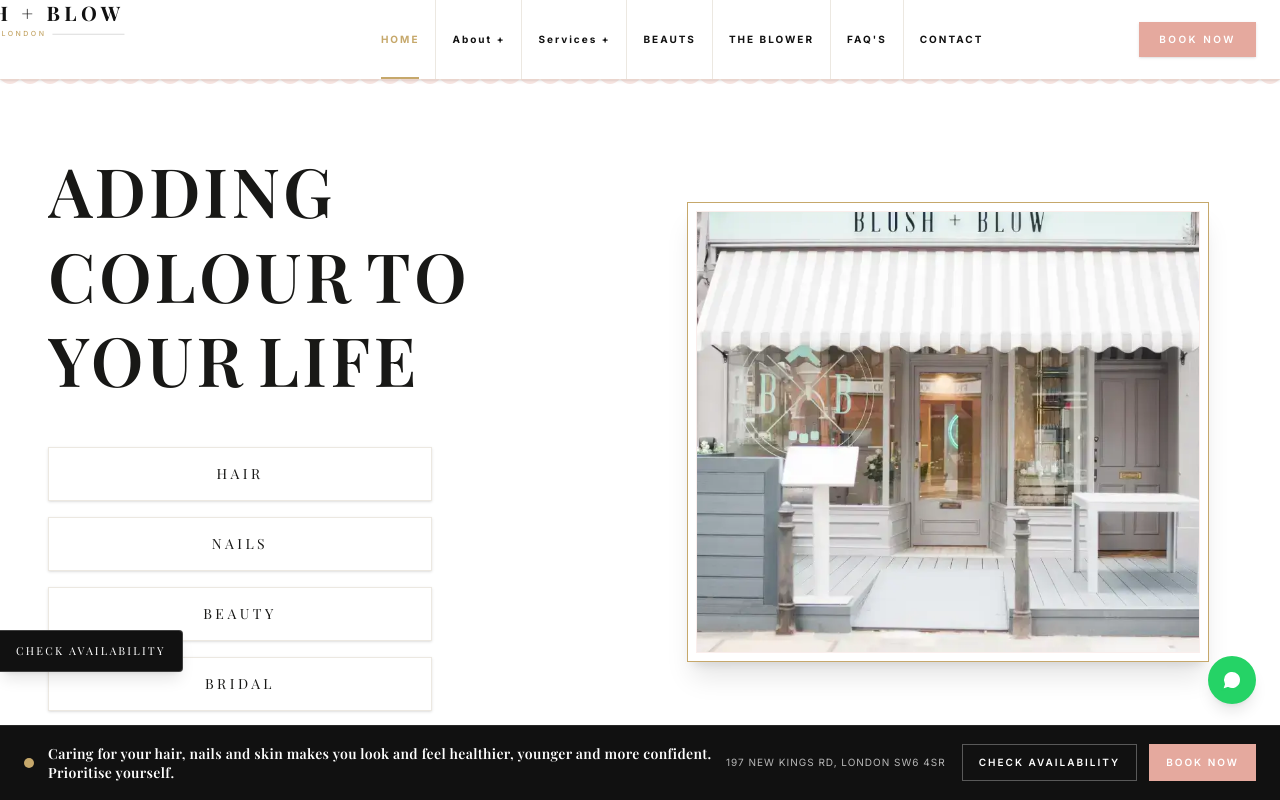
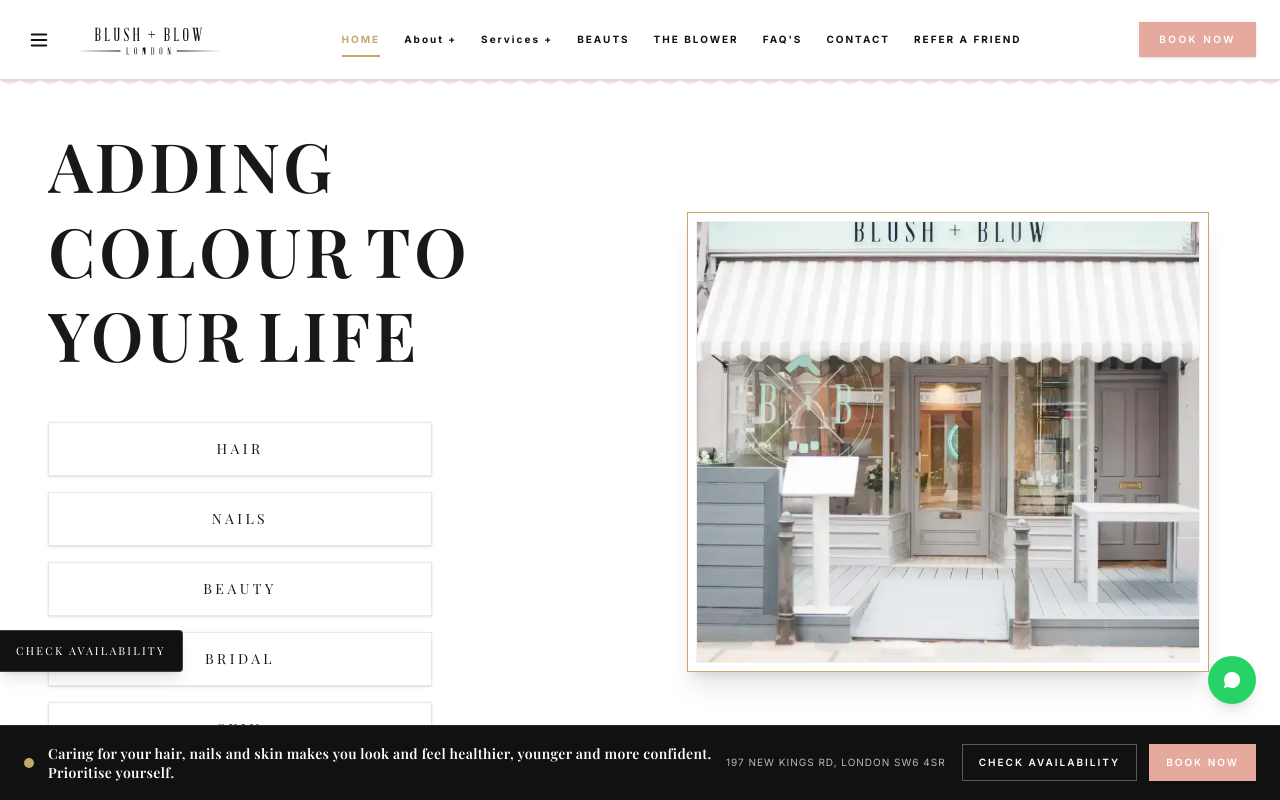
Before and after one commit to sidhivinayakdesigners/salonwebsitepreview.github.io, a Next.js app: page /salonwebsitepreview.github.io/ in a window 1280 px wide. Shown: the top 800 px of the page. Built offline with nearby package versions, Linux system fonts and the light colour scheme; a web font is replaced by a local one.

Commit message:
layout: align navigation bar layout, logo SVG, and hero categories with production live site

```diff
--- a/src/app/page.tsx
+++ b/src/app/page.tsx
@@ -239,7 +239,7 @@
                 }}
                 className="flex flex-col space-y-4 max-w-sm w-full mx-auto lg:mx-0"
               >
-                {["Hair", "Nails", "Beauty", "Bridal"].map((lbl) => (
+                {["Hair", "Nails", "Beauty", "Bridal", "Skin"].map((lbl) => (
                   <motion.div
                     key={lbl}
                     variants={{
@@ -251,7 +251,7 @@
                     whileTap={{ scale: 0.98 }}
                   >
                     <Link
-                      href={`/${lbl.toLowerCase()}`}
+                      href={lbl.toLowerCase() === "skin" ? "/beauty" : `/${lbl.toLowerCase()}`}
                       className="w-full block bg-white/60 text-[#181816] font-serif text-sm tracking-[0.25em] uppercase py-4 text-center hover:bg-[#E5A99E] hover:text-white hover:border-[#E5A99E] transition-all duration-300 shadow-sm border border-[#ECE8E1] rounded-none"
                     >
                       {lbl}
--- a/src/components/layout/navbar.tsx
+++ b/src/components/layout/navbar.tsx
@@ -33,91 +33,56 @@
 
         <div className="max-w-7xl mx-auto px-4 md:px-6 h-full flex items-center justify-between relative">
 
-          {/* Left Side: Hamburger (visible only on mobile/tablet) */}
-          <div className="flex items-center lg:hidden">
+          {/* Left Side: Hamburger & Logo (aligned horizontally for desktop, relative for mobile) */}
+          <div className="flex items-center space-x-5 z-10">
             <button
               onClick={toggleMobileMenu}
               className="text-[#111111] hover:text-[#C6A86B] transition-colors focus:outline-none p-1 cursor-pointer"
-              aria-label="Toggle mobile menu"
+              aria-label="Toggle menu"
             >
               {isMobileMenuOpen ? <X size={22} /> : <Menu size={22} />}
             </button>
-          </div>
 
-          {/* Logo Link: Centered absolutely on mobile, left-aligned/normal on desktop */}
-          <div className="absolute left-1/2 top-1/2 -translate-x-1/2 -translate-y-1/2 lg:static lg:transform-none z-10 flex flex-col items-center">
-            <Link href="/" className="flex flex-col items-center group">
-              <motion.span
-                initial="hidden"
-                animate="visible"
-                variants={{
-                  hidden: { opacity: 0 },
-                  visible: {
-                    opacity: 1,
-                    transition: {
-                      staggerChildren: 0.05,
-                      delayChildren: 0.5
-                    }
-                  }
-                }}
-                className="font-serif text-sm sm:text-base md:text-xl tracking-[0.15em] sm:tracking-[0.22em] text-[#111111] group-hover:text-[#C6A86B] transition-colors uppercase font-bold whitespace-nowrap"
-              >
-                {"BLUSH + BLOW".split("").map((char, idx) => (
-                  <motion.span
-                    key={idx}
-                    variants={{
-                      hidden: { opacity: 0, y: 8 },
-                      visible: { opacity: 1, y: 0 }
-                    }}
-                    transition={{ duration: 0.5, ease: [0.16, 1, 0.3, 1] }}
-                  >
-                    {char === " " ? "\u00A0" : char}
-                  </motion.span>
-                ))}
-              </motion.span>
-              <motion.div
-                initial={{ opacity: 0, scaleX: 0 }}
-                animate={{ opacity: 1, scaleX: 1 }}
-                transition={{ duration: 0.8, delay: 1.2, ease: "easeOut" }}
-                className="flex items-center w-full justify-center space-x-1.5 mt-0.5"
-              >
-                <div className="h-[0.5px] bg-[#111111]/15 flex-grow" />
-                <span className="text-[6px] sm:text-[7px] tracking-[0.25em] sm:tracking-[0.35em] text-[#C6A86B] uppercase font-sans font-medium">
-                  LONDON
-                </span>
-                <div className="h-[0.5px] bg-[#111111]/15 flex-grow" />
-              </motion.div>
+            {/* Logo Link */}
+            <Link href="/" className="flex items-center group shrink-0">
+              <div className="relative w-[150px] h-[40px]">
+                <img
+                  src="/images/logo.svg"
+                  alt="Blush + Blow London"
+                  className="object-contain w-full h-full"
+                />
+              </div>
             </Link>
           </div>
 
-          {/* Desktop Navigation Links */}
-          <nav className="hidden lg:flex items-center h-full text-[10px] font-sans font-bold tracking-[0.2em] uppercase">
+          {/* Desktop Navigation Links (Clean, borderless links centered vertically) */}
+          <nav className="hidden lg:flex items-center space-x-6 text-[10px] font-sans font-bold tracking-[0.2em] uppercase">
             <Link
               href="/"
-              className={`px-4 flex items-center h-full border-r border-[#ECE8E1] transition-colors hover:text-[#C6A86B] relative ${
+              className={`hover:text-[#C6A86B] relative transition-colors ${
                 pathname === "/" ? "text-[#C6A86B]" : "text-[#111111]"
               }`}
             >
               <span>Home</span>
               {pathname === "/" && (
-                <motion.div layoutId="nav-underline" className="absolute bottom-0 left-4 right-4 h-[2px] bg-[#C6A86B]" />
+                <motion.div layoutId="nav-underline" className="absolute bottom-[-10px] left-0 right-0 h-[2px] bg-[#C6A86B]" />
               )}
             </Link>
 
             {/* About Dropdown */}
             <div
-              className="relative h-full border-r border-[#ECE8E1]"
+              className="relative"
               onMouseEnter={() => setActiveDropdown("about")}
               onMouseLeave={() => setActiveDropdown(null)}
             >
               <button
-                className={`px-4 flex items-center h-full hover:text-[#C6A86B] transition-colors focus:outline-none space-x-1 cursor-pointer ${
+                className={`hover:text-[#C6A86B] transition-colors focus:outline-none space-x-1 cursor-pointer flex items-center ${
                   pathname.startsWith("/team-members") || pathname.startsWith("/careers") ? "text-[#C6A86B]" : "text-[#111111]"
                 }`}
               >
                 <span>About +</span>
                 {(pathname.startsWith("/team-members") || pathname.startsWith("/careers")) && (
-                  <motion.div layoutId="nav-underline" className="absolute bottom-0 left-4 right-4 h-[2px] bg-[#C6A86B]" />
+                  <motion.div layoutId="nav-underline" className="absolute bottom-[-10px] left-0 right-0 h-[2px] bg-[#C6A86B]" />
                 )}
               </button>
 
@@ -128,7 +93,7 @@
                     animate={{ opacity: 1, y: 0, scale: 1 }}
                     exit={{ opacity: 0, y: 12, scale: 0.95 }}
                     transition={{ type: "spring", stiffness: 420, damping: 28 }}
-                    className="absolute left-0 w-44 bg-[#FFFFFF] border border-[#ECE8E1] rounded shadow-lg py-2 z-50 text-[#111111] origin-top"
+                    className="absolute left-0 mt-2 w-44 bg-[#FFFFFF] border border-[#ECE8E1] rounded shadow-lg py-2 z-50 text-[#111111] origin-top"
                   >
                     {[
                       { href: "/team-members", label: "Team Members" },
@@ -154,18 +119,18 @@
 
             {/* Services Dropdown */}
             <div
-              className="relative h-full border-r border-[#ECE8E1]"
+              className="relative"
               onMouseEnter={() => setActiveDropdown("services")}
               onMouseLeave={() => setActiveDropdown(null)}
             >
               <button
-                className={`px-4 flex items-center h-full hover:text-[#C6A86B] transition-colors focus:outline-none space-x-1 cursor-pointer ${
+                className={`hover:text-[#C6A86B] transition-colors focus:outline-none space-x-1 cursor-pointer flex items-center ${
                   ["/hair", "/nails", "/beauty", "/bridal"].includes(pathname) ? "text-[#C6A86B]" : "text-[#111111]"
                 }`}
               >
                 <span>Services +</span>
                 {["/hair", "/nails", "/beauty", "/bridal"].includes(pathname) && (
-                  <motion.div layoutId="nav-underline" className="absolute bottom-0 left-4 right-4 h-[2px] bg-[#C6A86B]" />
+                  <motion.div layoutId="nav-underline" className="absolute bottom-[-10px] left-0 right-0 h-[2px] bg-[#C6A86B]" />
                 )}
               </button>
 
@@ -176,7 +141,7 @@
                     animate={{ opacity: 1, y: 0, scale: 1 }}
                     exit={{ opacity: 0, y: 12, scale: 0.95 }}
                     transition={{ type: "spring", stiffness: 420, damping: 28 }}
-                    className="absolute left-0 w-44 bg-[#FFFFFF] border border-[#ECE8E1] rounded shadow-lg py-2 z-50 text-[#111111] origin-top"
+                    className="absolute left-0 mt-2 w-44 bg-[#FFFFFF] border border-[#ECE8E1] rounded shadow-lg py-2 z-50 text-[#111111] origin-top"
                   >
                     {[
                       { href: "/hair", label: "Hair" },
@@ -204,50 +169,57 @@
 
             <Link
               href="/beauts"
-              className={`px-4 flex items-center h-full border-r border-[#ECE8E1] hover:text-[#C6A86B] relative transition-colors ${
+              className={`hover:text-[#C6A86B] relative transition-colors ${
                 pathname === "/beauts" ? "text-[#C6A86B]" : "text-[#111111]"
               }`}
             >
               <span>Beauts</span>
               {pathname === "/beauts" && (
-                <motion.div layoutId="nav-underline" className="absolute bottom-0 left-4 right-4 h-[2px] bg-[#C6A86B]" />
+                <motion.div layoutId="nav-underline" className="absolute bottom-[-10px] left-0 right-0 h-[2px] bg-[#C6A86B]" />
               )}
             </Link>
 
             <Link
               href="/blower"
-              className={`px-4 flex items-center h-full border-r border-[#ECE8E1] hover:text-[#C6A86B] relative transition-colors ${
+              className={`hover:text-[#C6A86B] relative transition-colors ${
                 pathname === "/blower" ? "text-[#C6A86B]" : "text-[#111111]"
               }`}
             >
               <span>The Blower</span>
               {pathname === "/blower" && (
-                <motion.div layoutId="nav-underline" className="absolute bottom-0 left-4 right-4 h-[2px] bg-[#C6A86B]" />
+                <motion.div layoutId="nav-underline" className="absolute bottom-[-10px] left-0 right-0 h-[2px] bg-[#C6A86B]" />
               )}
             </Link>
 
             <Link
               href="/faqs"
-              className={`px-4 flex items-center h-full border-r border-[#ECE8E1] hover:text-[#C6A86B] relative transition-colors ${
+              className={`hover:text-[#C6A86B] relative transition-colors ${
                 pathname === "/faqs" ? "text-[#C6A86B]" : "text-[#111111]"
               }`}
             >
               <span>Faq's</span>
               {pathname === "/faqs" && (
-                <motion.div layoutId="nav-underline" className="absolute bottom-0 left-4 right-4 h-[2px] bg-[#C6A86B]" />
+                <motion.div layoutId="nav-underline" className="absolute bottom-[-10px] left-0 right-0 h-[2px] bg-[#C6A86B]" />
               )}
             </Link>
 
             <Link
               href="/contact"
-              className={`px-4 flex items-center h-full hover:text-[#C6A86B] relative transition-colors ${
+              className={`hover:text-[#C6A86B] relative transition-colors ${
                 pathname === "/contact" ? "text-[#C6A86B]" : "text-[#111111]"
               }`}
             >
               <span>Contact</span>
               {pathname === "/contact" && (
-                <motion.div layoutId="nav-underline" className="absolute bottom-0 left-4 right-4 h-[2px] bg-[#C6A86B]" />
+                <motion.div layoutId="nav-underline" className="absolute bottom-[-10px] left-0 right-0 h-[2px] bg-[#C6A86B]" />
               )}
+            </Link>
+
+            <Link
+              href="/contact"
+              className="hover:text-[#C6A86B] relative transition-colors text-[#111111]"
+            >
+              <span>Refer A Friend</span>
             </Link>
           </nav>
 
@@ -274,7 +246,7 @@
               animate={{ opacity: 0.4 }}
               exit={{ opacity: 0 }}
               onClick={toggleMobileMenu}
-              className="fixed inset-0 bg-black/60 z-40 lg:hidden"
+              className="fixed inset-0 bg-black/60 z-40"
             />
             {/* Drawer */}
             <motion.div
@@ -282,7 +254,7 @@
               animate={{ x: 0 }}
               exit={{ x: "-100%" }}
               transition={{ type: "spring", stiffness: 350, damping: 30 }}
-              className="fixed top-0 left-0 w-72 h-full bg-[#FFFFFF] text-[#111111] border-r border-[#ECE8E1] z-50 p-6 flex flex-col justify-between shadow-2xl lg:hidden overflow-y-auto"
+              className="fixed top-0 left-0 w-72 h-full bg-[#FFFFFF] text-[#111111] border-r border-[#ECE8E1] z-50 p-6 flex flex-col justify-between shadow-2xl overflow-y-auto"
             >
               <div className="space-y-8">
                 {/* Logo & Close */}
@@ -336,6 +308,9 @@
                   <Link href="/contact" onClick={toggleMobileMenu} className="hover:text-[#C6A86B] transition-colors">
                     Contact
                   </Link>
+                  <Link href="/contact" onClick={toggleMobileMenu} className="hover:text-[#C6A86B] transition-colors">
+                    Refer A Friend
+                  </Link>
                 </nav>
               </div>
 
```
Also changed, not shown: public/images/logo.svg (added).
